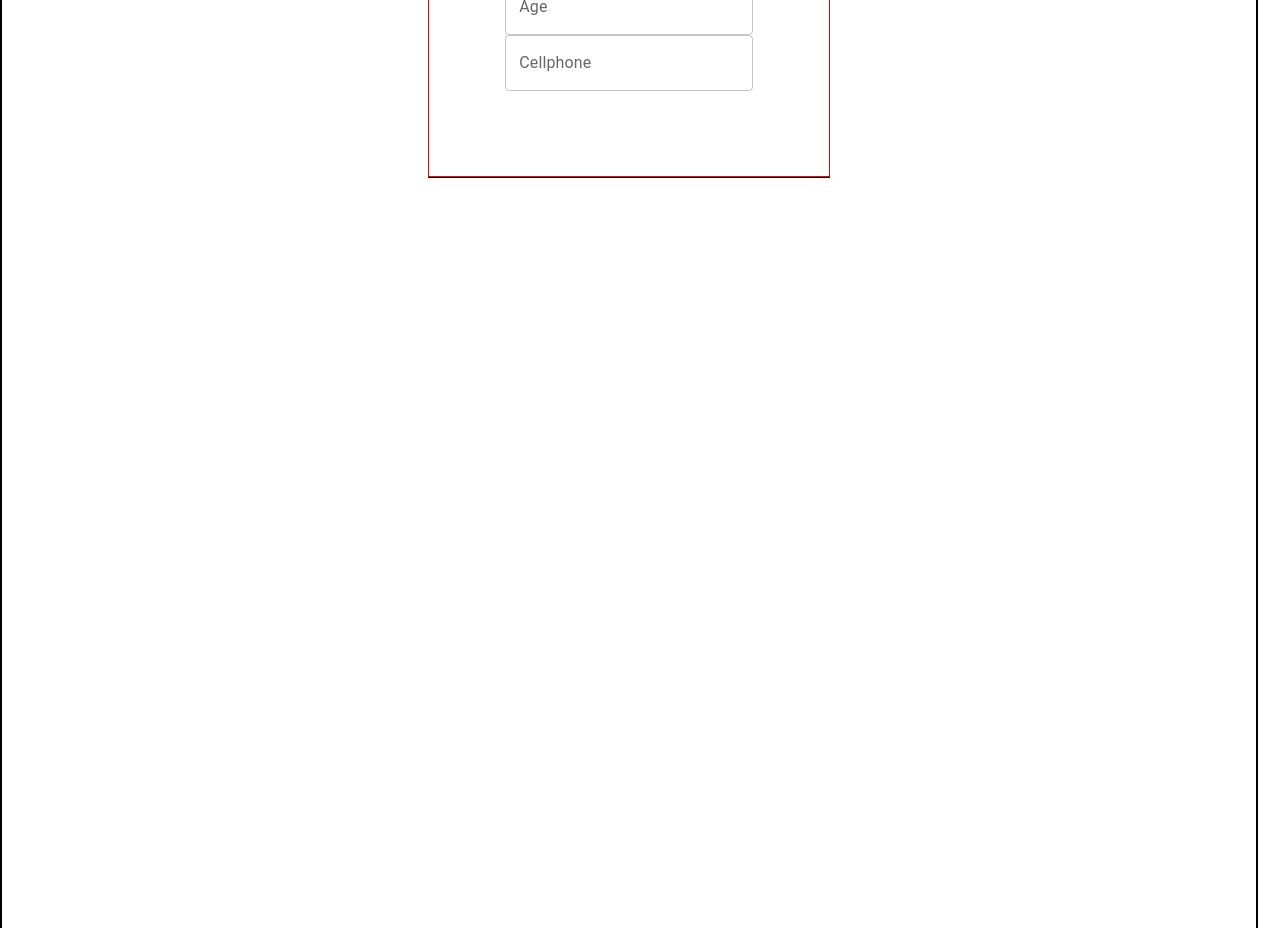
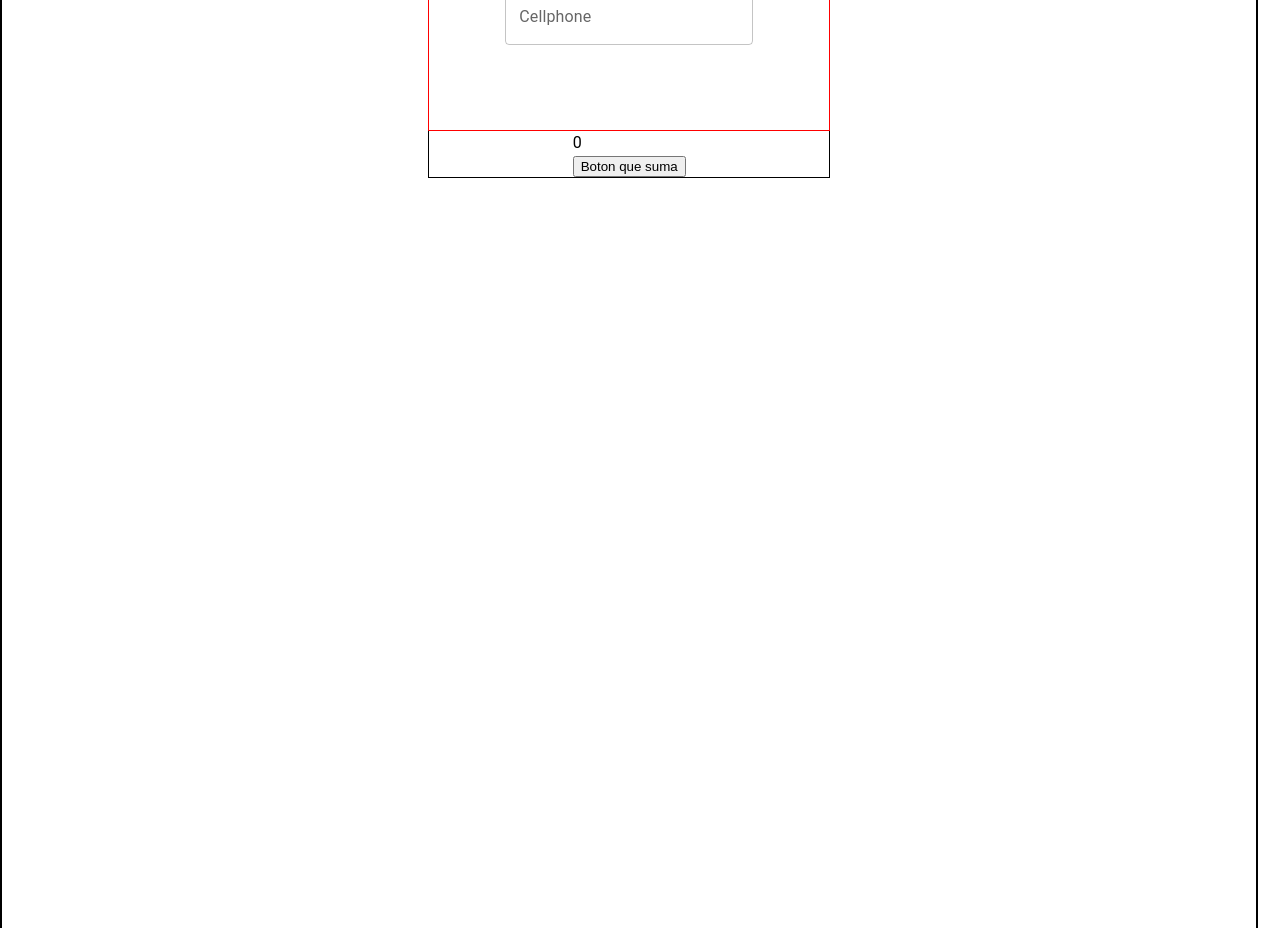
Before and after one commit to Revivanco/reginas-food-app, a React (Create React App) app: page / in a window 1280 px wide. Shown: the part 1000-1928 px from the top of the page. Built offline with nearby package versions, Linux system fonts and the light colour scheme.

Commit message:
counter with status is created

```diff
--- a/src/components/Formulario/Formulario.jsx
+++ b/src/components/Formulario/Formulario.jsx
@@ -1,9 +1,17 @@
 import { Box, TextField, Typography } from "@mui/material";
-import React from "react";
+import React, {useState} from "react";
 
 
 
 const Formulario = () => {
+    const [stateNumber, setStateNumber] = useState(0)
+    let counter = 0
+
+    const suma = () => {
+        setStateNumber(stateNumber + 1)
+        console.log(stateNumber)
+    }
+
     return (
         <Box
             sx={{
@@ -43,6 +51,10 @@ const Formulario = () => {
 
                 </Box>
             </Box>
+            <Box>
+                <Typography>{stateNumber}</Typography>
+                <button onClick={suma}>Boton que suma</button>
+            </Box>
         </Box>
     )
 }
```
Also changed, not shown: src/App.jsx (line endings or trailing spaces).
